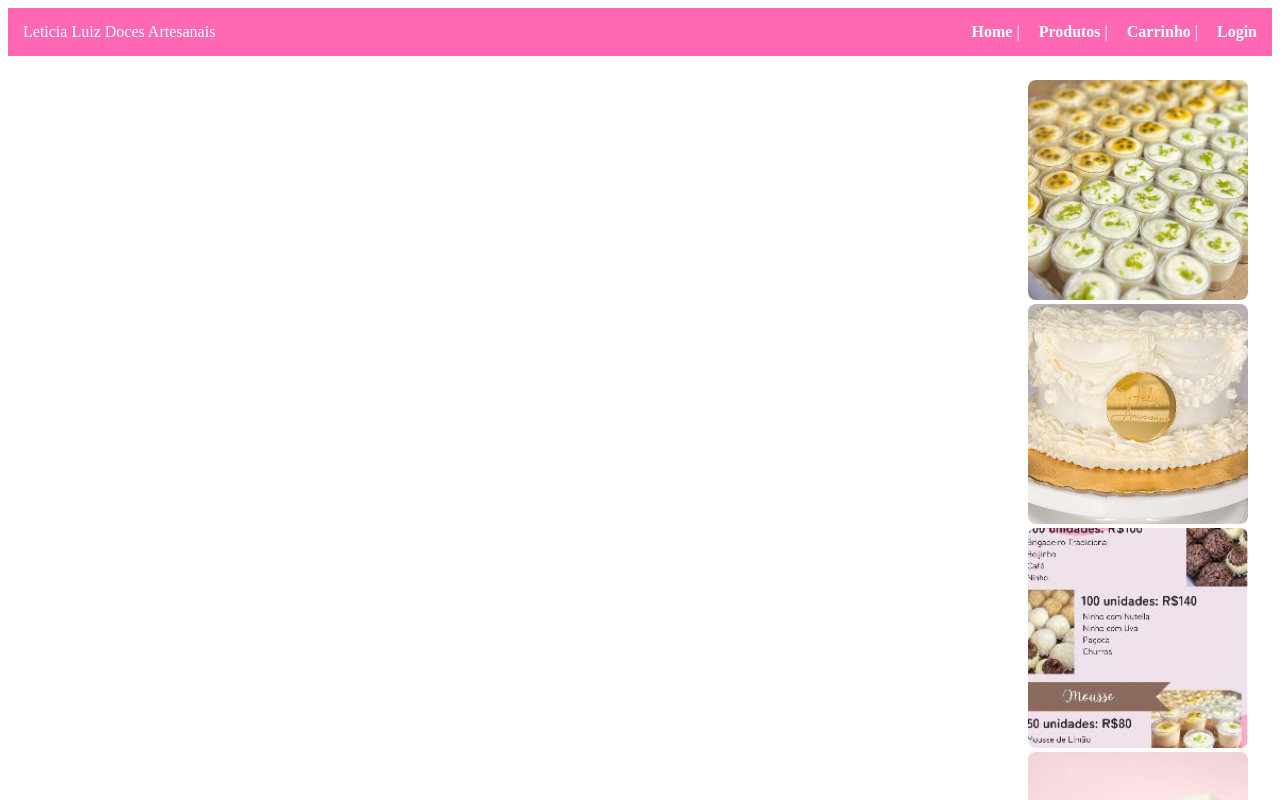
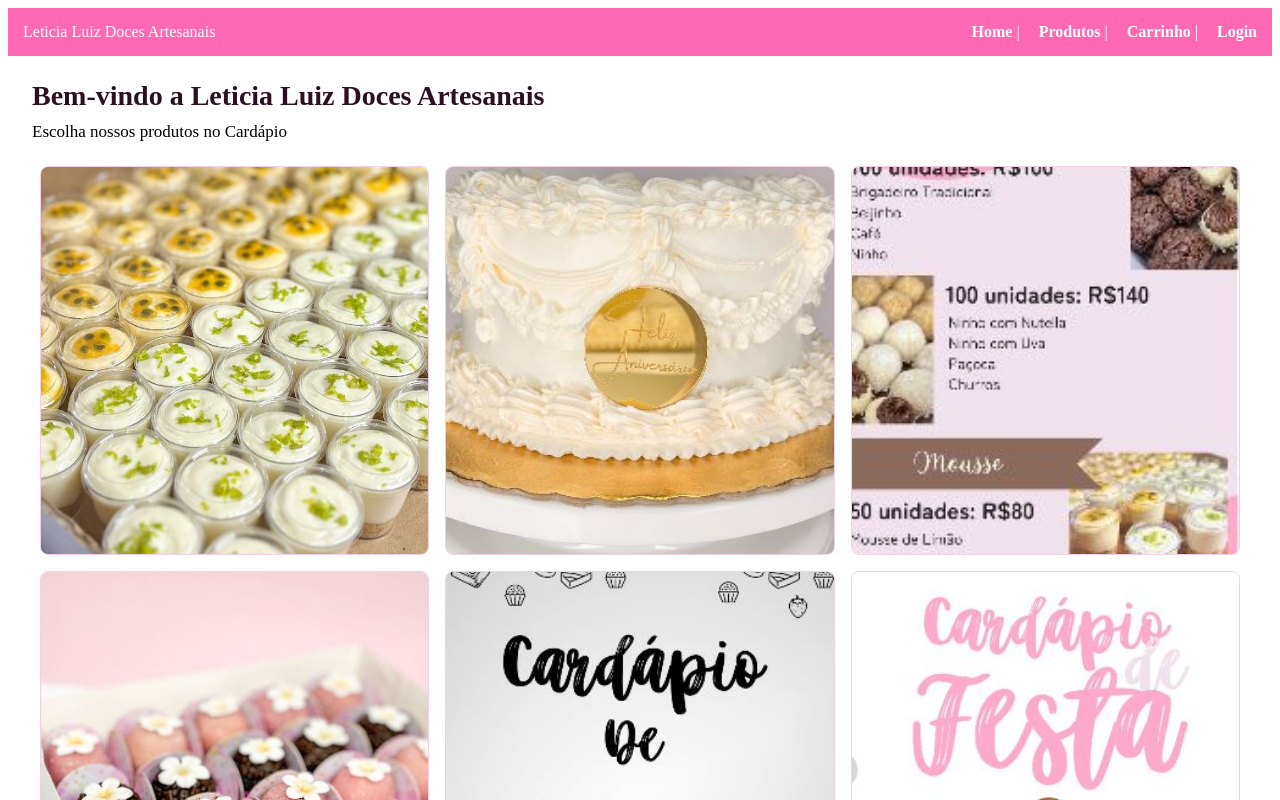
Before and after one commit to dre36dre/cake-front, an Angular app: page / in a window 1280 px wide. Shown: the top 800 px of the page. Built offline with nearby package versions, Linux system fonts and the light colour scheme; no server answers.

Commit message:
Alterando imagens da home Parte 3

```diff
--- a/src/app/home/home.component.html
+++ b/src/app/home/home.component.html
@@ -4,11 +4,7 @@
     <p>Escolha nossos produtos no Cardápio</p>
   </div>
 
-  <div class="banner">
-    <img *ngFor="let img of imagensHome"
-         [src]="'assets/imagenshome/' + img.arquivo"
-         alt="">
-  </div>
+
 </section>
 
 <section class="galeria-home">
```
